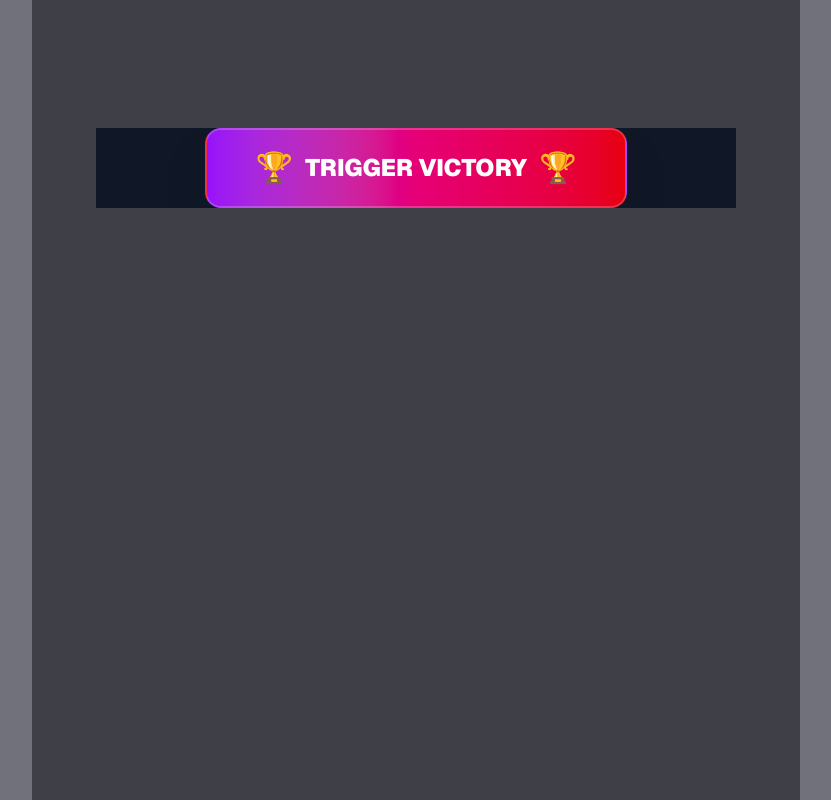
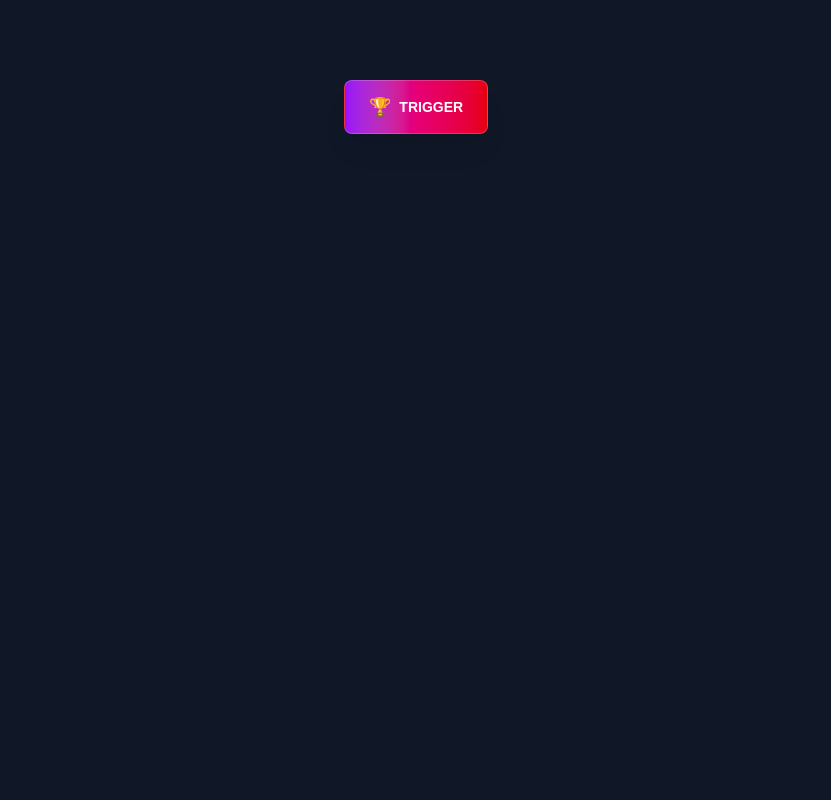
Before and after one commit to snk-js/react-twitch-overlay-flash-winning-prototype, a Next.js app: page / in a window 1280 px wide. Shown: the whole page, without its empty margins (224-1055 px from the left). Built offline with nearby package versions, Linux system fonts and the light colour scheme.

Commit message:
refact: organize start effect and reset buttons and centralize effects

```diff
--- a/app/components/WinningScene/Victory.tsx
+++ b/app/components/WinningScene/Victory.tsx
@@ -5,17 +5,17 @@ import { useDarkenEffect } from "./hooks/useDarkenEffect";
 import { useLetterRevealEffect } from "./hooks/useLetterRevealEffect";
 import { useFlashbangEffect } from "./hooks/useFlashBangEffect";
 import { useGlitchEffect } from "./hooks/useGlitchEffect";
-import { useConfettiEffect } from "./hooks/useConfettiEffect";
+import { useLightningEffect } from "./hooks/useLightningEffect";
 
 const VictoryScene = () => {
   const [victoryTrigger, setVictoryTrigger] = useState(0);
 
   // All effects use the same trigger but with different delays
   useDarkenEffect(victoryTrigger, 0); // Starts immediately
-  useLetterRevealEffect(victoryTrigger, 0.6); // After 0.3s
-  useFlashbangEffect(victoryTrigger, 0.9); // After 0.3s (with letters)
-  useGlitchEffect(victoryTrigger, 2); // After 1s
-  useConfettiEffect(victoryTrigger, 1.5); // After 1s (in ms)
+  useLightningEffect(victoryTrigger, 0); // Lightning flash
+  useLetterRevealEffect(victoryTrigger, 0.4); // After 0.4s
+  useFlashbangEffect(victoryTrigger, 0.42); // After 0.42s (with letters)
+  useGlitchEffect(victoryTrigger, 0.6); // After 0.6s
 
   const triggerVictory = () => {
     setVictoryTrigger((prev) => prev + 1);
@@ -24,21 +24,74 @@ const VictoryScene = () => {
   const victoryLetters = "VICTORY".split("");
 
   return (
-    <div className="w-full h-full flex justify-center items-center flex-col gap-8 bg-gray-900 relative overflow-hidden">
+    <div className="relative w-full h-full bg-gray-900 flex items-center justify-center overflow-hidden">
       {/* Dark Overlay */}
       <div className="dark-overlay fixed inset-0 bg-black opacity-0 pointer-events-none z-10" />
 
       {/* Flash Overlay */}
       <div className="flash-overlay fixed inset-0 opacity-0 pointer-events-none z-20" />
 
-      {/* Victory Text Container */}
+      {/* Lightning Stripe - Horizontal Band */}
+      <div
+        className="lightning-stripe fixed left-0 pointer-events-none opacity-0 z-40"
+        style={{
+          top: "50%",
+          transform: "translateY(-50%) rotate(-5deg)",
+          transformOrigin: "right center",
+          width: "100vw",
+          height: "120px",
+          background:
+            "linear-gradient(180deg, transparent 0%, rgba(255,255,255,0.3) 10%, #FFD700 50%, rgba(255,255,255,0.3) 90%, transparent 100%)",
+          boxShadow: "0 0 40px 10px rgba(255, 215, 0, 0.8)",
+        }}
+      />
+
+      {/* Trigger Button - Top Left Corner */}
+      <div className="fixed top-20 z-50 flex">
+        <button
+          onClick={triggerVictory}
+          className="px-6 py-3 bg-gradient-to-r from-purple-600 via-pink-600 to-red-600
+                   hover:from-purple-500 hover:via-pink-500 hover:to-red-500
+                   text-white rounded-lg font-bold text-sm
+                   transition-all duration-300
+                   hover:scale-105 active:scale-95
+                   shadow-xl hover:shadow-pink-500/50
+                   border border-white/20
+                   relative overflow-hidden
+                   group z-50"
+        >
+          <span className="z-10 flex items-center gap-2">
+            <span className="text-lg">🏆</span>
+            <span>TRIGGER</span>
+          </span>
+          <div className="absolute inset-0 bg-gradient-to-r from-yellow-400 via-pink-400 to-purple-400 opacity-0 group-hover:opacity-30 transition-opacity duration-300" />
+        </button>
+
+        {/* Reset Button - Top Left Corner (below trigger) */}
+        {victoryTrigger > 0 && (
+          <button
+            onClick={() => setVictoryTrigger(0)}
+            className="top-20 left-6 px-4 py-2 bg-gray-700 hover:bg-gray-600
+                     text-white rounded-lg font-medium text-sm
+                     transition-all duration-200
+                     hover:scale-105 active:scale-95 z-50
+                     border border-gray-600"
+          >
+            Reset
+          </button>
+        )}
+      </div>
+
+      {/* Centered Victory Text */}
       {victoryTrigger > 0 && (
-        <div className="victory-container flex gap-2 z-30">
+        <div className="victory-container flex gap-2 z-50">
           {victoryLetters.map((letter, index) => (
             <span
               key={index}
-              className="victory-letter text-8xl font-black text-transparent bg-clip-text bg-gradient-to-b from-yellow-400 via-orange-500 to-red-600 drop-shadow-[0_0_30px_rgba(255,165,0,0.8)] opacity-0"
+              className="victory-letter text-8xl font-black text-transparent bg-clip-text bg-gradient-to-b from-yellow-400 via-orange-500 to-red-600 drop-shadow-[0_0_30px_rgba(255,165,0,0.8)]"
               style={{
+                WebkitTextStroke: "2px black",
+                paintOrder: "stroke fill",
                 textShadow: "0 0 20px rgba(255, 215, 0, 0.5)",
               }}
             >
@@ -47,42 +100,6 @@ const VictoryScene = () => {
           ))}
         </div>
       )}
-
-      {/* Trigger Button */}
-      <button
-        onClick={triggerVictory}
-        className="px-12 py-5 bg-gradient-to-r from-purple-600 via-pink-600 to-red-600
-                   hover:from-purple-500 hover:via-pink-500 hover:to-red-500
-                   text-white rounded-2xl font-black text-2xl
-                   transition-all duration-300
-                   hover:scale-110 active:scale-95
-                   shadow-2xl hover:shadow-pink-500/50
-                   border-2 border-white/20
-                   relative overflow-hidden
-                   group
-                   z-30"
-      >
-        <span className="relative z-10 flex items-center gap-3">
-          <span className="text-3xl">🏆</span>
-          <span>TRIGGER VICTORY</span>
-          <span className="text-3xl">🏆</span>
-        </span>
-        <div className="absolute inset-0 bg-gradient-to-r from-yellow-400 via-pink-400 to-purple-400 opacity-0 group-hover:opacity-30 transition-opacity duration-300" />
-      </button>
-
-      {/* Reset Button */}
-      {victoryTrigger > 0 && (
-        <button
-          onClick={() => setVictoryTrigger(0)}
-          className="px-6 py-3 bg-gray-700 hover:bg-gray-600
-                     text-white rounded-lg font-medium
-                     transition-all duration-200
-                     hover:scale-105 active:scale-95
-                     z-30"
-        >
-          Reset
-        </button>
-      )}
     </div>
   );
 };
--- a/app/components/WinningScene/hooks/useConfettiEffect.tsx
+++ /dev/null
@@ -1,31 +0,0 @@
-"use client";
-
-import { useEffect, useRef } from "react";
-import confetti from "canvas-confetti";
-
-export const useConfettiEffect = (trigger: number, delay: number = 0) => {
-  const timeoutRef = useRef<NodeJS.Timeout>(null);
-
-  useEffect(() => {
-    if (trigger === 0) return;
-
-    // Clear any existing timeout
-    if (timeoutRef.current) {
-      clearTimeout(timeoutRef.current);
-    }
-
-    timeoutRef.current = setTimeout(() => {
-      confetti({
-        particleCount: 100,
-        spread: 70,
-        origin: { y: 0.6 },
-      });
-    }, delay);
-
-    return () => {
-      if (timeoutRef.current) {
-        clearTimeout(timeoutRef.current);
-      }
-    };
-  }, [trigger, delay]);
-};
--- a/app/components/WinningScene/hooks/useLetterRevealEffect.tsx
+++ b/app/components/WinningScene/hooks/useLetterRevealEffect.tsx
@@ -14,16 +14,20 @@ export const useLetterRevealEffect = (trigger: number, delay: number = 0) => {
         letters,
         {
           opacity: 0,
-          y: -50,
-          rotationX: -90,
+          x: 1000,
+          y: 1000,
+          scale: 1,
+          rotation: 45,
         },
         {
           opacity: 1,
+          x: 0,
           y: 0,
-          rotationX: 0,
-          duration: 0.4,
-          stagger: 0.1,
-          ease: "back.out(1.7)",
+          scale: 1,
+          rotation: 0,
+          duration: 0.1,
+          stagger: 0.03,
+          ease: "power3.out",
         }
       );
     },
--- /dev/null
+++ b/app/components/WinningScene/hooks/useLightningEffect.tsx
@@ -0,0 +1,29 @@
+"use client";
+
+import { useGSAP } from "@gsap/react";
+import gsap from "gsap";
+
+export const useLightningEffect = (trigger: number, delay: number = 0) => {
+  useGSAP(
+    () => {
+      // Reset when trigger is 0
+      if (trigger === 0) {
+        gsap.set(".lightning-stripe", { scaleX: 0, opacity: 0 });
+        return;
+      }
+
+      gsap
+        .timeline({ delay })
+        .set(".lightning-stripe", {
+          scaleX: 0,
+          opacity: 1,
+        })
+        .to(".lightning-stripe", {
+          scaleX: 1,
+          duration: 0.05,
+          ease: "none",
+        });
+    },
+    { dependencies: [trigger] }
+  );
+};
--- a/app/page.tsx
+++ b/app/page.tsx
@@ -2,10 +2,8 @@ import VictoryScene from "./components/WinningScene/Victory";
 
 export default function Home() {
   return (
-    <div className="flex min-h-screen items-center justify-center bg-zinc-500 font-sans">
-      <main className="flex min-h-screen w-full max-w-3xl flex-col items-center justify-between py-32 px-16 bg-zinc-700 sm:items-start">
-        <VictoryScene />
-      </main>
+    <div className="h-screen w-screen bg-gray-800">
+      <VictoryScene />
     </div>
   );
 }
```
